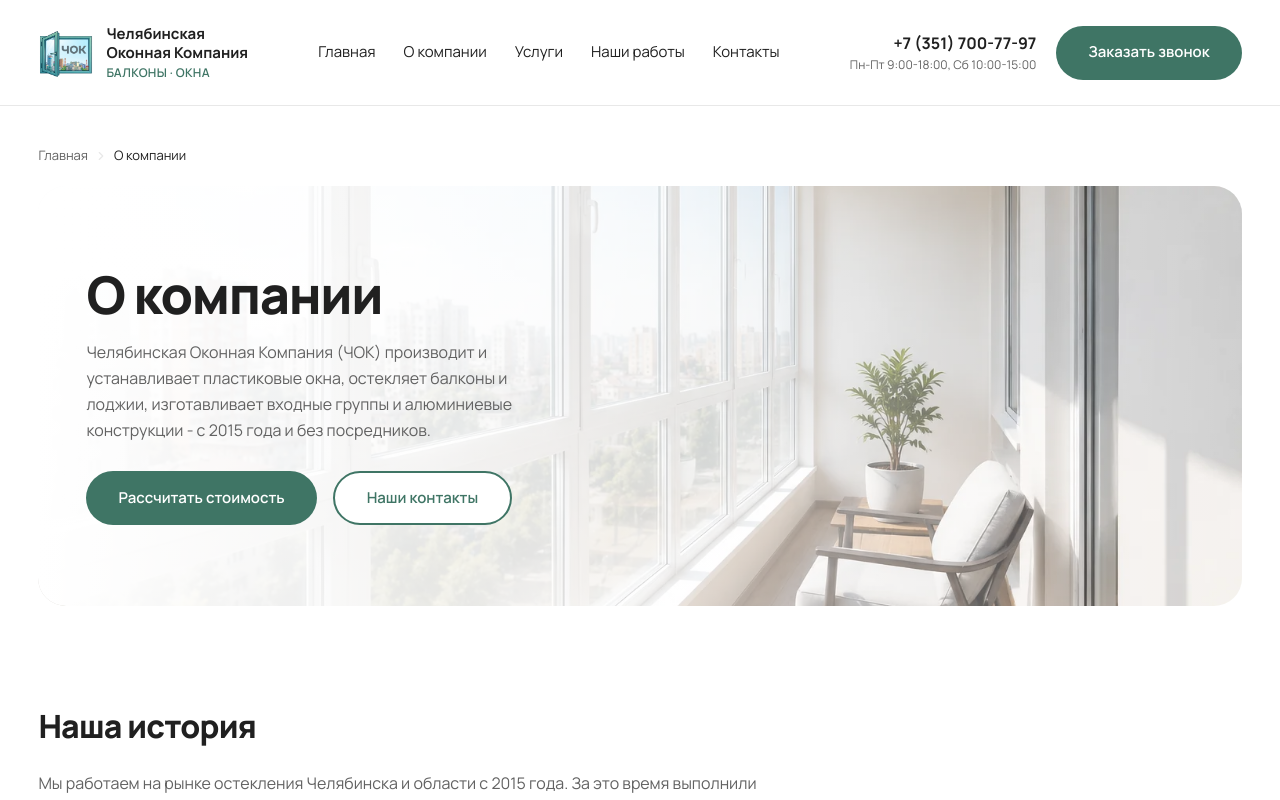
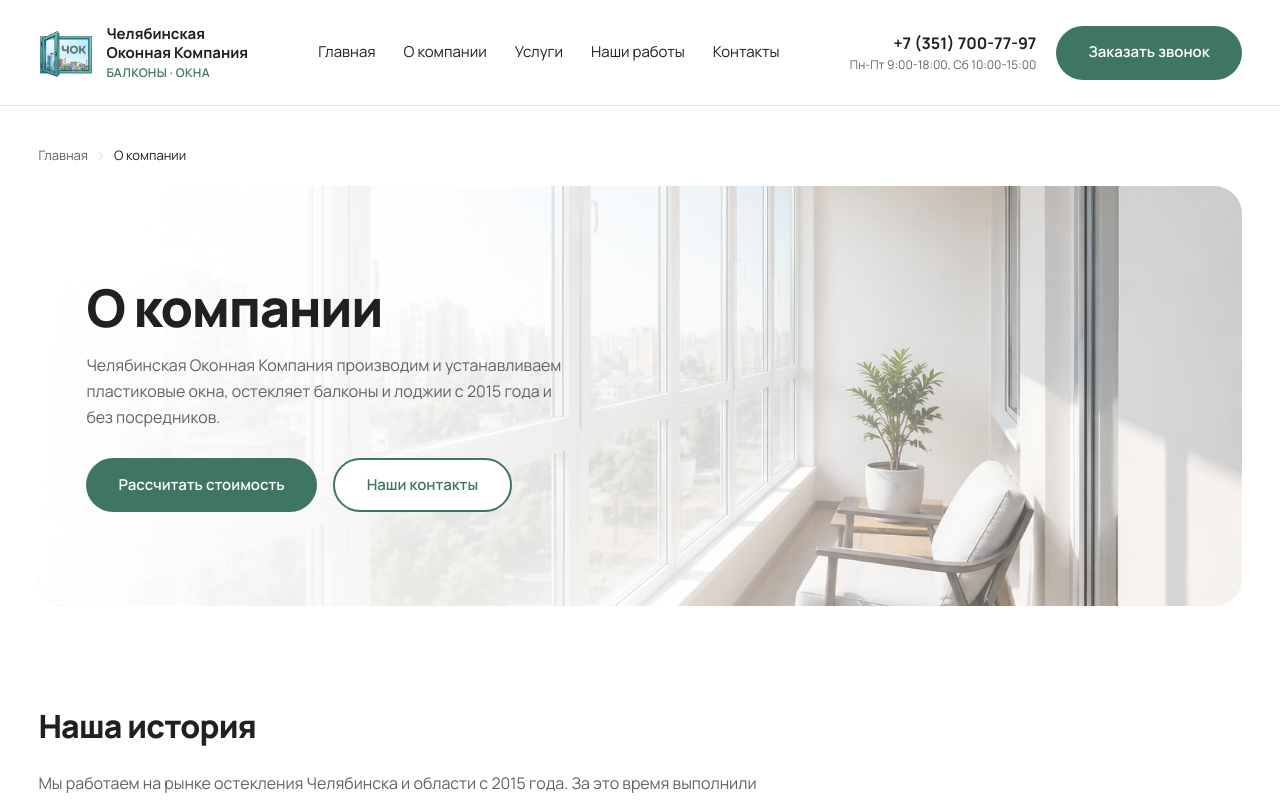
Before and after one commit to pogorik/chok-site, a Next.js app: page /about in a window 1280 px wide. Shown: the top 800 px of the page. Built offline with nearby package versions, Linux system fonts and the light colour scheme.

Commit message:
Simplify about-page intro copy
Drop the "(ЧОК)" abbreviation and the входные группы/алюминиевые
конструкции clause per client edit request.

```diff
--- a/src/app/about/page.tsx
+++ b/src/app/about/page.tsx
@@ -45,9 +45,8 @@ export default function AboutPage() {
                   О компании
                 </h1>
                 <p className="mt-4 max-w-[520px] text-[15px] leading-relaxed text-muted">
-                  Челябинская Оконная Компания (ЧОК) производит и устанавливает
-                  пластиковые окна, остекляет балконы и лоджии, изготавливает
-                  входные группы и алюминиевые конструкции - с 2015 года и
+                  Челябинская Оконная Компания производим и устанавливаем
+                  пластиковые окна, остекляет балконы и лоджии с 2015 года и
                   без посредников.
                 </p>
                 <div className="mt-7 flex flex-wrap gap-4">
@@ -80,9 +79,8 @@ export default function AboutPage() {
                   О компании
                 </h1>
                 <p className="mt-4 max-w-[480px] text-[16px] leading-relaxed text-muted">
-                  Челябинская Оконная Компания (ЧОК) производит и устанавливает
-                  пластиковые окна, остекляет балконы и лоджии, изготавливает
-                  входные группы и алюминиевые конструкции - с 2015 года и
+                  Челябинская Оконная Компания производим и устанавливаем
+                  пластиковые окна, остекляет балконы и лоджии с 2015 года и
                   без посредников.
                 </p>
                 <div className="mt-7 flex flex-wrap gap-4">
```
